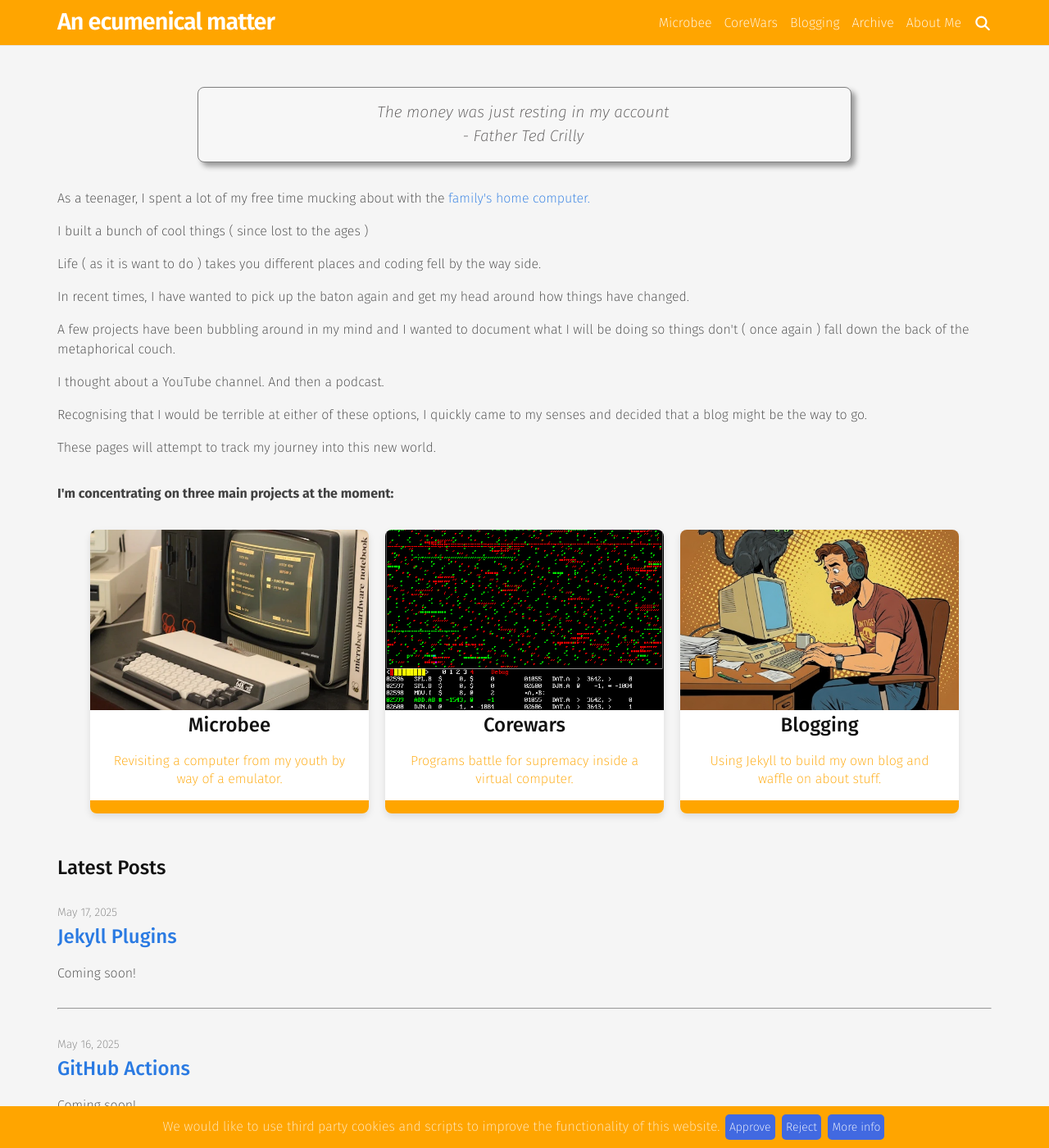
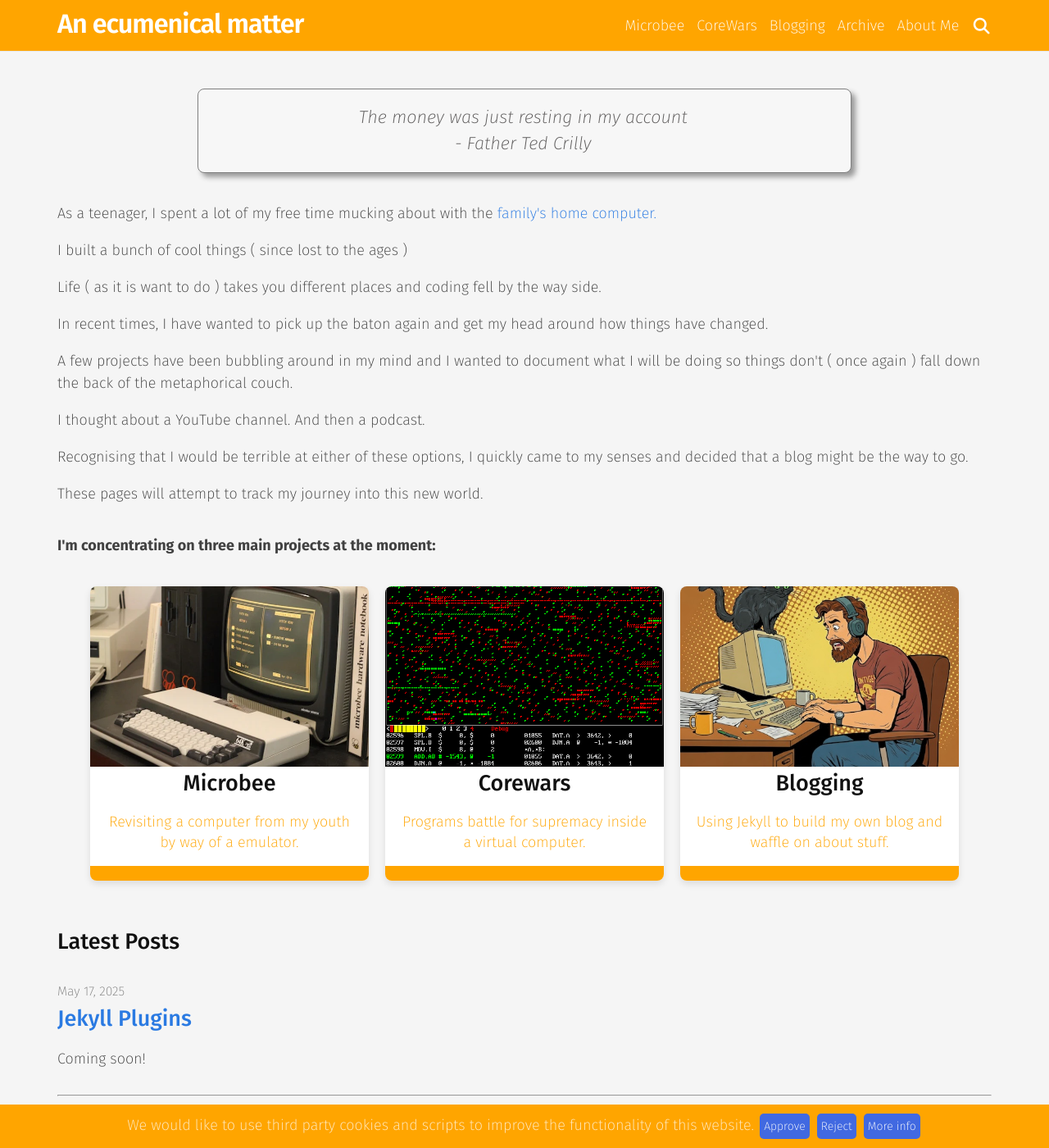
Before and after one commit to fatherdougalmaguire/fatherdougalmaguire.github.io, a Jekyll site: the page built from index.html, in a window 1280 px wide and 1400 px high. Shown: the whole window at 82% size. Built offline with Jekyll 4.4.1, drawn with Linux system fonts in a browser that asks for light colours; the list of posts is cut into pages by our own code.

Commit message:
Update initialize.scss

```diff
--- a/_sass/minima/initialize.scss
+++ b/_sass/minima/initialize.scss
@@ -4,7 +4,7 @@
 
 $base-font-family: "Fira Sans","Raleway",-apple-system, system-ui, BlinkMacSystemFont, "Segoe UI", "Segoe UI Emoji", "Segoe UI Symbol", "Apple Color Emoji", Roboto, Helvetica, Arial, sans-serif !default;
 $code-font-family: "Fira Code","Menlo", "Inconsolata", "Consolas", "Roboto Mono", "Ubuntu Mono", "Liberation Mono", "Courier New", monospace !default;
-$base-font-size:   16px !default;
+$base-font-size:   18px !default;
 $base-font-weight: 400 !default;
 $small-font-size:  $base-font-size * 0.875 !default;
 $base-line-height: 1.5 !default;
```
